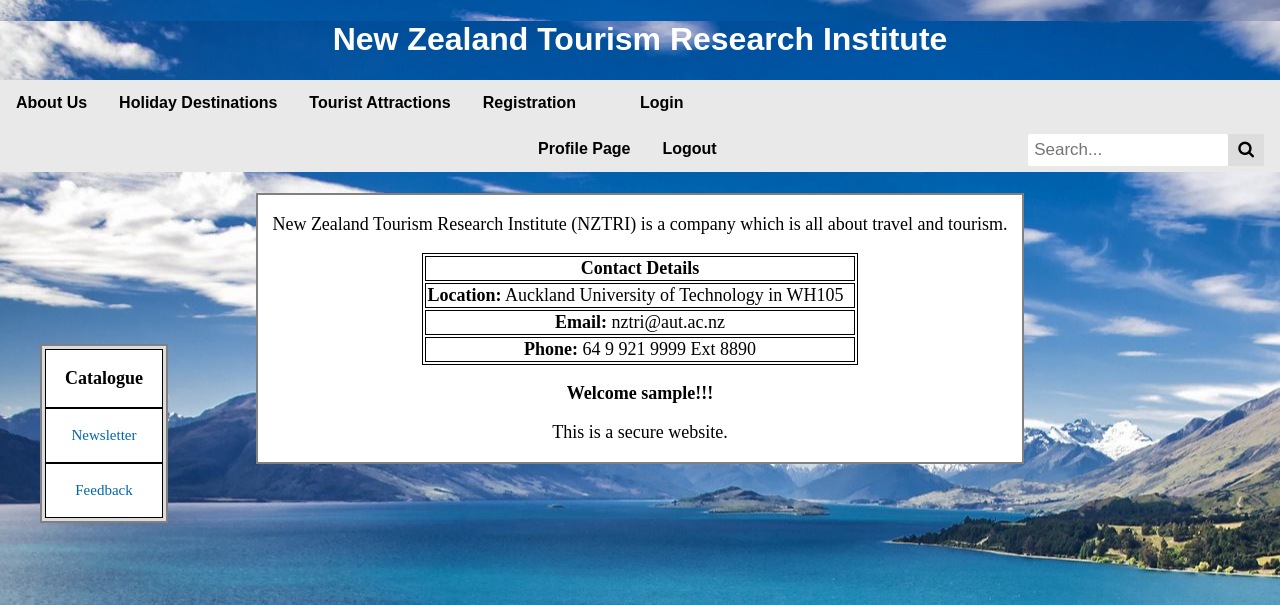
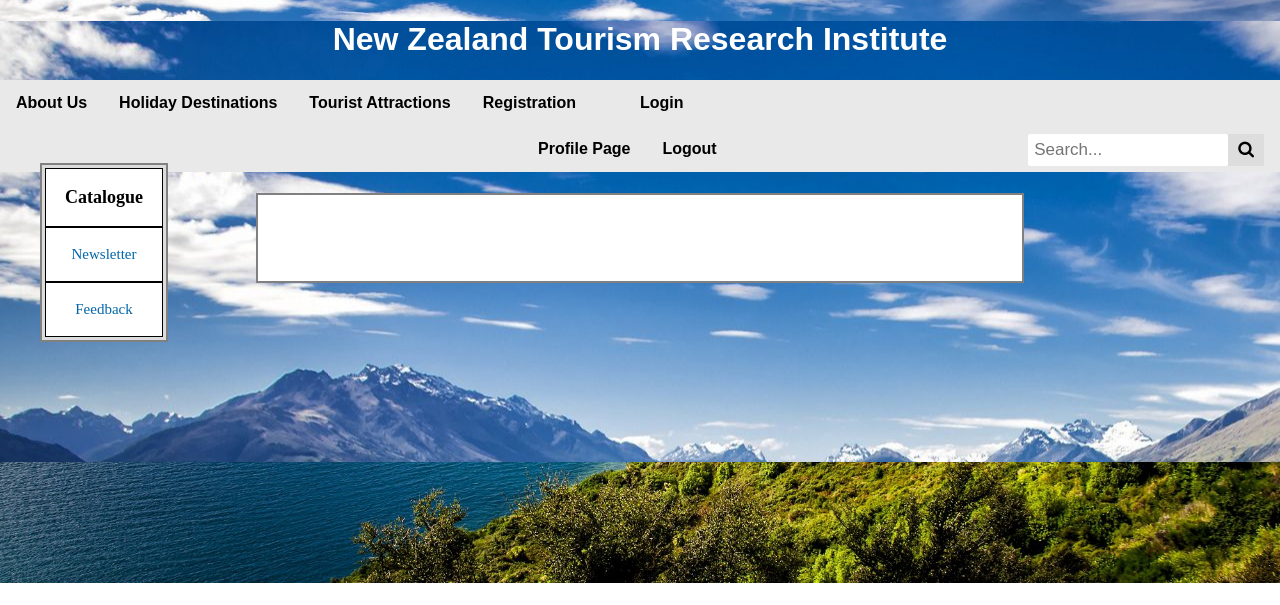
Before and after one commit to cxg4586/RnD, a PHP site: page /Home.php in a window 1280 px wide. Shown: the top 605 px of the page. Run offline with PHP 8.4, Linux system fonts and the light colour scheme; the visitor is signed in with stand-in values (Sample User, id 1).

Commit message:
Update Home.php

```diff
--- a/other file/Home.php
+++ b/other file/Home.php
@@ -167,21 +167,7 @@ div.topnav .search-container button:hover {
 
 </br>
 <div class = "container">
-<p><font color = "black">New Zealand Tourism Research Institute (NZTRI) is a company which is all about travel and tourism.<br>
-<table align = "center">
-	<tr>
-		<th><b>Contact Details</b></th>
-	</tr>
-	<tr>
-		<td><b>Location:</b> Auckland University of Technology in WH105 &nbsp </td>
-	</tr>
-	<tr>
-		<td><b>Email:</b> nztri@aut.ac.nz</td>
-	</tr>
-	<tr>
-		<td><b>Phone:</b> 64 9 921 9999 Ext 8890</td>
-	</tr>
-</table>
+
 </font></p>
 
 <div class="form">
```
